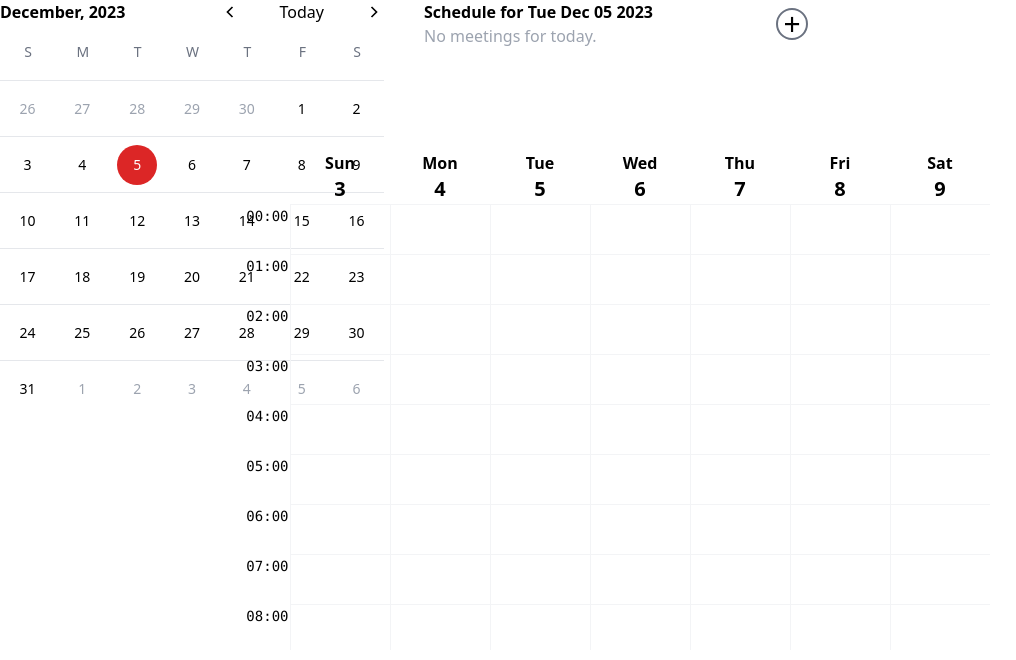
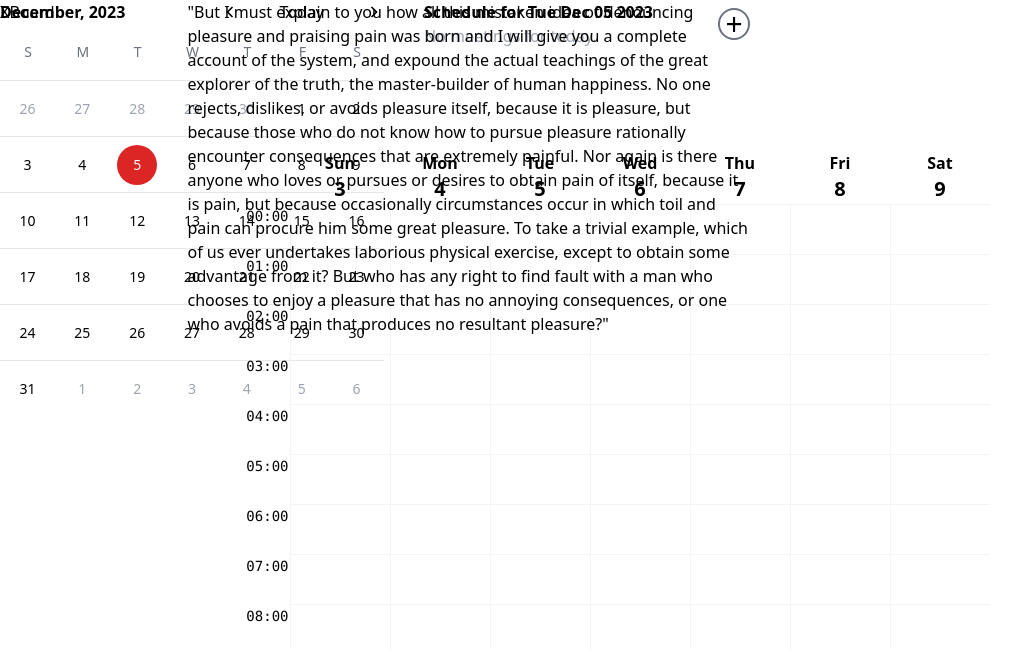
Before and after one commit to kirtimukh/nullcalendar, a React (Create React App) app: page / in a window 1280 px wide. Shown: the top 660 px of the page, without its empty margins (0-1016 px from the left). Built offline with nearby package versions, Linux system fonts and the light colour scheme.

Commit message:
RE: restructured components directory, add checklist components

```diff
--- a/src/components/DraggableX.js
+++ b/src/components/DraggableX.js
@@ -3,6 +3,7 @@ import Draggable from 'react-draggable';
 import HOC from './calendar/HOC';
 import XMonth from './calendar/XMonth';
 import XWeek from './calendar/XWeek';
+import XBoard from './taskboard/XBoard';
 
 
 const DraggableX = ({
@@ -23,6 +24,9 @@ const DraggableX = ({
     } else if (componentName === 'XWeek') {
         XComponent = XWeek
         componentId = 'week-container'
+    } else if (componentName === 'XBoard') {
+        XComponent = XBoard
+        componentId = 'task-container'
     }
 
     const props = {
@@ -48,7 +52,7 @@ const DraggableX = ({
                     id={componentId}
                     ref={nodeRef}
                     style={{ zIndex: zNumber }}
-                    className={`flex gap-10 absolute items-stretch`}
+                    className='absolute'
                     onMouseDownCapture={(e) => handleMouseDown(e)}
                 >
                     <XComponent {...props} />
--- a/src/components/calendar/Calendar.js
+++ b/src/components/calendar/Calendar.js
@@ -2,7 +2,7 @@ import React, { useEffect, useState } from 'react'
 import DraggableX from '../DraggableX';
 
 const Calendar = () => {
-
+    const allowedComponents = ['XMonth', 'XWeek', 'XBoard']
     const [parentSP, setParentSP] = useState({
         boxWidth: 0,
         boxHeight: 0,
@@ -17,7 +17,7 @@ const Calendar = () => {
         })
     }, [])
 
-    const [zStack, setZStack] = useState(['Month', 'Week'])
+    const [zStack, setZStack] = useState(allowedComponents)
 
     const allProps = {
         zStack, setZStack, parentSP
@@ -29,6 +29,7 @@ const Calendar = () => {
             <div className='w-full h-full absolute' id='DnDSpace'>
                 {true && <DraggableX {...allProps} componentName='XMonth' posRefElementId='events-of-the-day' />}
                 {true && <DraggableX {...allProps} componentName='XWeek' posRefElementId='week-container' />}
+                {true && <DraggableX {...allProps} componentName='XBoard' posRefElementId='task-container' />}
             </div>
         </>
     )
--- a/src/components/calendar/HOC.js
+++ b/src/components/calendar/HOC.js
@@ -52,7 +52,7 @@ const HOC = (WrappedComponent) => {
             contextProps
         }
 
-        const xComponents = ['XMonth', 'XWeek']
+        const xComponents = ['XMonth', 'XWeek', 'XBoard']
         if (xComponents.includes(componentName)) {
             return <WrappedComponent componentName={componentName} {...props} />
         }
--- a/src/components/calendar/XMonth.js
+++ b/src/components/calendar/XMonth.js
@@ -4,7 +4,6 @@ import dayjs from "dayjs";
 import { generateDate, months } from "../../utils/calendar";
 import cn from "../../utils/cn";
 import { GrFormNext, GrFormPrevious } from "react-icons/gr";
-import DayEventList from '../modals/DayEventList';
 import Board from '../checklist/Board';
 
 const XMonth = ({
@@ -20,6 +19,7 @@ const XMonth = ({
 
     return (
         <>
+            <div className={`flex gap-10`}>
                 <div className="w-96" onClick={(event) => { event.stopPropagation() }}>
                     <div className="flex justify-between items-center">
                         <h1 className="select-none font-semibold">
@@ -95,7 +95,10 @@ const XMonth = ({
                         )}
                     </div>
                 </div>
+                <div className='flex-grow'>
                     <Board selectDate={selectDate} />
+                </div>
+            </div>
         </>
 
     )
--- a/src/components/checklist/Board.js
+++ b/src/components/checklist/Board.js
@@ -18,7 +18,7 @@ const Board = ({ selectDate }) => {
     }
 
     return (
-        <div className="w-96 flex flex-col" id="events-of-the-day">
+        <div className="flex flex-col" id="items-of-the-day">
             <div className="flex justify-between w-full top-0">
                 <div>
                     <h1 className="font-semibold">
--- /dev/null
+++ b/src/components/checklist/TaskItem.js
@@ -0,0 +1,9 @@
+import React from 'react'
+
+const TaskItem = () => {
+    return (
+        <div>TaskItem</div>
+    )
+}
+
+export default TaskItem
--- a/src/components/checklist/TaskSet.js
+++ b/src/components/checklist/TaskSet.js
@@ -1,19 +1,56 @@
-import React from 'react'
+import React, { useState } from 'react'
+import TaskItem from './TaskItem';
+
 
 const TaskSet = ({ fieldno, remove }) => {
     const handleRemove = () => {
         remove(fieldno);
     }
 
+    const handleKeyDown = (event) => {
+        if (event.key === 'Enter') {
+            const inputValue = event.target.value;
+            if (inputValue.length > 0) {
+                console.log('Enter key pressed with input value: ' + inputValue);
+                addItem(event);
+            }
+        }
+    }
+
+    const [taskItems, setTaskItems] = useState([]);
+    const [lastItemId, setLastItemId] = useState(0);
+
+    const addItem = (e) => {
+        setTaskItems(preTaskItems => [...preTaskItems, { fieldno: lastItemId }]);
+        setLastItemId(lastItemId + 1);
+        e.stopPropagation();
+    }
+
+    const removeTaskItem = (fieldno) => {
+        setTaskItems(prevTaskItems => prevTaskItems.filter(taskItem => taskItem.fieldno !== fieldno));
+    }
+
     return (
+        <>
             <div className='relative flex flex-stretch w-full border-2 border-gray-300 rounded-lg'>
-            <input type="text" className="w-full h-10 px-4" placeholder="Add a task" />
+                <button
+                    className='text-3xl hover:bg-black hover:text-white w-8'>
+                    &#8250;
+                </button>
+                <input
+                    type="text"
+                    className="w-full h-10 px-4"
+                    placeholder="Add a task"
+                    onKeyDown={handleKeyDown}
+                />
                 <button
                     onClick={handleRemove}
                     className='text-3xl hover:bg-black hover:text-white w-8'>
                     -
                 </button>
             </div >
+            {taskItems.map(taskItem => <TaskItem key={taskItem.fieldno} fieldno={taskItem.fieldno} remove={removeTaskItem} />)}
+        </>
     )
 }
 
--- /dev/null
+++ b/src/components/taskboard/XBoard.js
@@ -0,0 +1,19 @@
+import React from 'react'
+
+const XBoard = ({
+    isDragging,
+    parentSP,
+    displayEventModal,
+    contextProps
+}) => {
+    return (
+        <>
+            <div className='flex'>
+                <div className='basis-1/4'>XBoard</div>
+                <div className='basis-3/4'><p>"But I must explain to you how all this mistaken idea of denouncing pleasure and praising pain was born and I will give you a complete account of the system, and expound the actual teachings of the great explorer of the truth, the master-builder of human happiness. No one rejects, dislikes, or avoids pleasure itself, because it is pleasure, but because those who do not know how to pursue pleasure rationally encounter consequences that are extremely painful. Nor again is there anyone who loves or pursues or desires to obtain pain of itself, because it is pain, but because occasionally circumstances occur in which toil and pain can procure him some great pleasure. To take a trivial example, which of us ever undertakes laborious physical exercise, except to obtain some advantage from it? But who has any right to find fault with a man who chooses to enjoy a pleasure that has no annoying consequences, or one who avoids a pain that produces no resultant pleasure?"</p></div>
+            </div>
+        </>
+    )
+}
+
+export default XBoard
--- a/src/components/utils.js
+++ b/src/components/utils.js
@@ -34,7 +34,7 @@ export const centerAndShow = (setModalProps, setShowEventModal, posRefElementId)
 
 export const updateCalendarZState = (zStack, setZStack, componentName) => {
     const index = zStack.indexOf(componentName);
-
+    console.log('componentName', componentName)
     if (index + 1 === zStack.length) {
         return;
     }
@@ -42,17 +42,16 @@ export const updateCalendarZState = (zStack, setZStack, componentName) => {
     tempZStack.splice(index, 1);
     tempZStack.push(componentName);
     setZStack(tempZStack);
-
 }
 
 
 export const updateComponentZState = (
-    currentZStack, setCurrentZStack, newZStack,
+    currentZStack, setCurrentZStack, zStack,
     setZValue, componentName
 ) => {
-    if (currentZStack !== newZStack) {
-        setCurrentZStack(newZStack);
-        const index = newZStack.indexOf(componentName);
+    if (currentZStack !== zStack) {
+        setCurrentZStack(zStack);
+        const index = zStack.indexOf(componentName);
         const tempZNumber = (index + 1) * 10;
         setZValue(tempZNumber);
     }
--- a/src/index.css
+++ b/src/index.css
@@ -13,6 +13,14 @@
     height: 500px;
     overflow: auto;
     margin-right: 15px;
+}
+
+#month-container {
+    width: 750px;
+}
+
+#task-container {
+    width: 750px;
 }
 
 thead {
```
Lines whose indentation alone changed are shown as unchanged.
